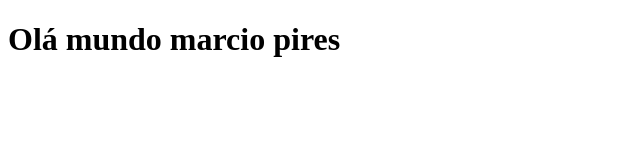
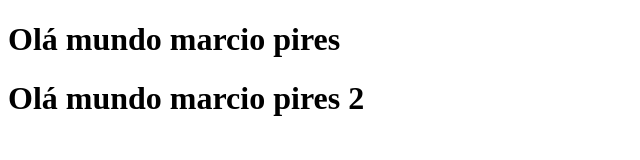
Before and after one commit to marciopires4050/github-teste-br20, a plain HTML site: page index.html in a window 1280 px wide. Shown: the whole page, without its empty margins (0-640 px from the left). Drawn offline with Linux system fonts and the light colour scheme.

Commit message:
criei 2 linha pag index.html

```diff
--- a/index.html
+++ b/index.html
@@ -10,5 +10,6 @@
   </head>
   <body>
     <h1>Olá mundo marcio pires</h1>
+    <h1>Olá mundo marcio pires 2</h1>
   </body>
 </html>
```
